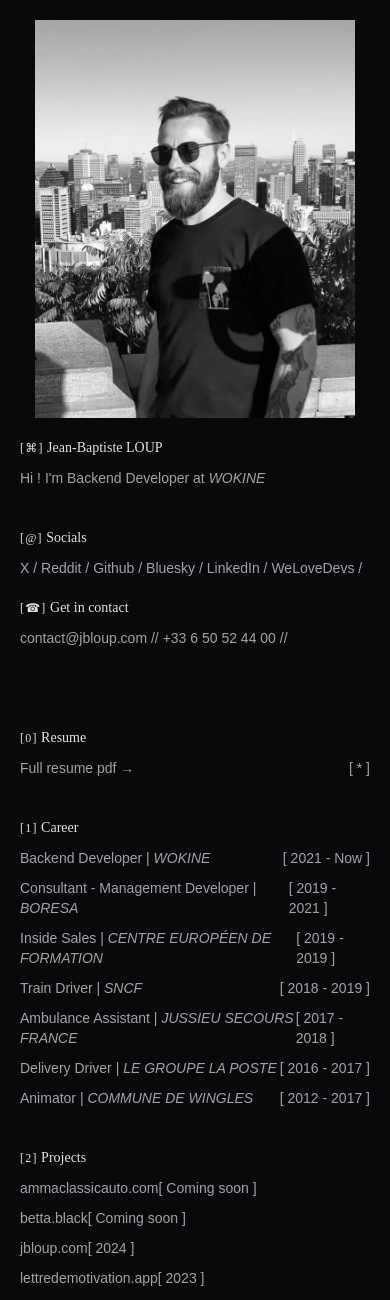
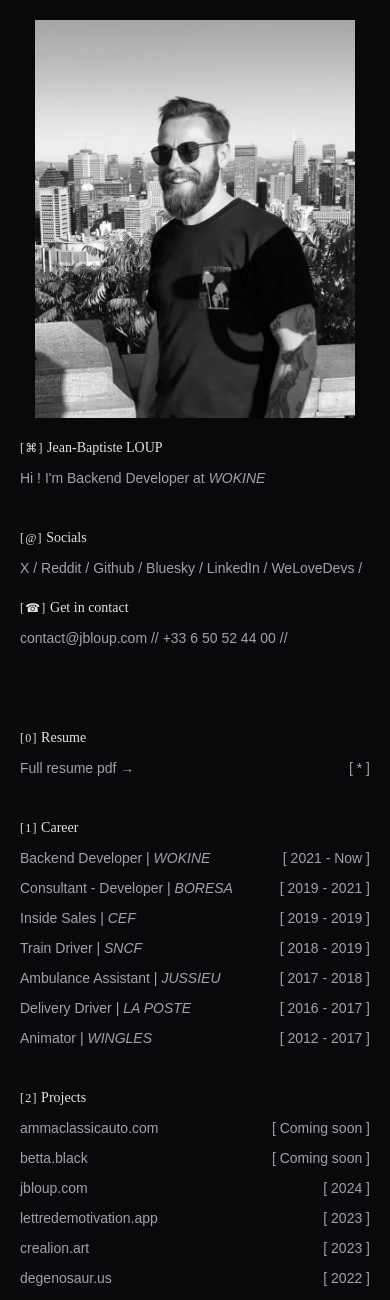
Before and after one commit to ogrre/jbloup-v4, a Vue app: page / in a window 390 px wide. Shown: the top 1300 px of the page. Built offline with nearby package versions, Linux system fonts and the light colour scheme; a web font is replaced by a local one.

Commit message:
fix(responsive): add conditional name for experience

```diff
--- a/src/App.vue
+++ b/src/App.vue
@@ -34,7 +34,7 @@ const resume: Resume = resumeData as Resume;
             <h2 class="text-zinc-200 font-input-serif"><span class="tracking-widest text-xs">[@]</span> Socials
             </h2>
             <p class="text-zinc-400">
-              <a class="relative group" :href="profile.url" target="_blank" v-for="profile in resume.basics.profiles">
+              <a class="relative group" :href="profile.url" target="_blank" v-for="profile in resume.basics.profiles" v-bind:key="profile.network">
                 <span>{{ profile.network }}</span>
                 <span class="absolute -bottom-1 left-0 w-0 h-0.5 bg-zinc-600 transition-all group-hover:w-full"></span>
                 / </a>
@@ -87,10 +87,10 @@ const resume: Resume = resumeData as Resume;
         </h2>
         <ul class="w-full lg:w-2/3 space-y-2.5">
           <li class="hover:bg-zinc-300 hover:text-zinc-950 transition-colors duration-300"
-              v-for="experience in resume.work">
+              v-for="experience in resume.work" v-bind:key="experience.position">
             <a class="sm:w-full flex flex-row justify-between" :href="experience.url" target="_blank">
-              <h4>{{ experience.position }} | <span class="italic uppercase">{{ experience.name }}</span>
-              </h4>
+              <h4 class="lg:hidden">{{ experience.position }} | <span class="italic uppercase">{{ experience.shortName }}</span></h4>
+              <h4 class="hidden lg:flex">{{ experience.position }} | <span class="italic uppercase">{{ experience.name }}</span></h4>
               <p class="sm:w-72">[ {{ experience.startDate }} - {{ experience.endDate ?? 'Now' }} ]</p>
             </a>
           </li>
@@ -103,12 +103,12 @@ const resume: Resume = resumeData as Resume;
         </h2>
         <ul class="w-full lg:w-2/3 space-y-2.5">
           <li class="sm:w-full flex flex-row justify-between hover:bg-zinc-300 hover:text-zinc-950 transition-colors duration-300"
-              v-for="project in resume.projects">
+              v-for="project in resume.projects" v-bind:key="project.name">
             <a class="sm:w-full flex flex-row justify-between " :href="project.url" target="_blank">
               <h4>{{ project.name }}
               </h4>
-              <p class="sm:w-72">[ {{ project.url ? project.starDate : 'Coming soon'}} ]</p>
             </a>
+            <p class="sm:w-72">[ {{ project.url ? project.starDate : 'Coming soon'}} ]</p>
           </li>
         </ul>
       </div>
--- a/src/assets/resume.json
+++ b/src/assets/resume.json
@@ -51,6 +51,7 @@
   "work": [
     {
       "name": "WOKINE",
+      "shortName": "WOKINE",
       "position": "Backend Developer",
       "startDate": "2021",
       "summary": "Backend Development Laravel & Wordpress - Frontend VueJS",
@@ -67,7 +68,8 @@
     },
     {
       "name": "BORESA",
-      "position": "Consultant - Management Developer",
+      "shortName": "BORESA",
+      "position": "Consultant - Developer",
       "startDate": "2019",
       "endDate": "2021",
       "summary": "Developer and Consultant on management software.",
@@ -83,6 +85,7 @@
     },
     {
       "name": "Centre Européen de Formation",
+      "shortName": "CEF",
       "position": "Inside Sales",
       "startDate": "2019",
       "endDate": "2019",
@@ -92,6 +95,7 @@
     },
     {
       "name": "SNCF",
+      "shortName": "SNCF",
       "position": "Train Driver",
       "startDate": "2018",
       "endDate": "2019",
@@ -101,6 +105,7 @@
     },
     {
       "name": "JUSSIEU secours France",
+      "shortName": "JUSSIEU",
       "position": "Ambulance Assistant",
       "startDate": "2017",
       "endDate": "2018",
@@ -110,6 +115,7 @@
     },
     {
       "name": "Le Groupe La Poste",
+      "shortName": "La Poste",
       "position": "Delivery Driver",
       "startDate": "2016",
       "endDate": "2017",
@@ -119,6 +125,7 @@
     },
     {
       "name": "COMMUNE DE WINGLES",
+      "shortName": "Wingles",
       "position": "Animator",
       "startDate": "2012",
       "endDate": "2017",
--- a/src/types/resume.ts
+++ b/src/types/resume.ts
@@ -25,6 +25,7 @@ interface Profile {
 
 interface Experience {
     name: string;
+    shortName: string;
     position: string;
     startDate: string;
     endDate: string;
```
Also changed, not shown: public/img/jb.jpg (deleted).
